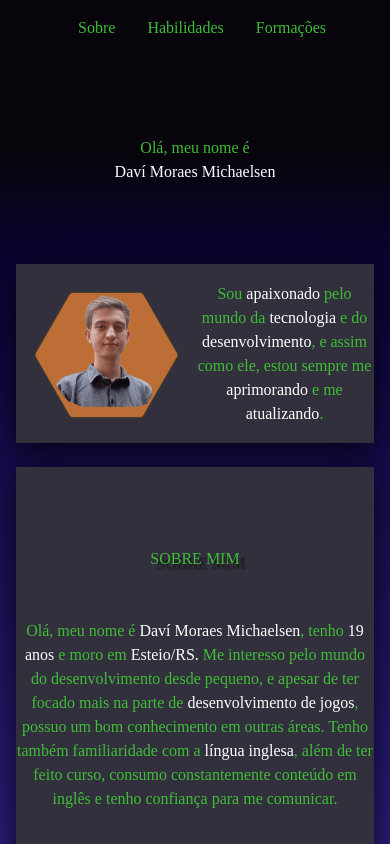
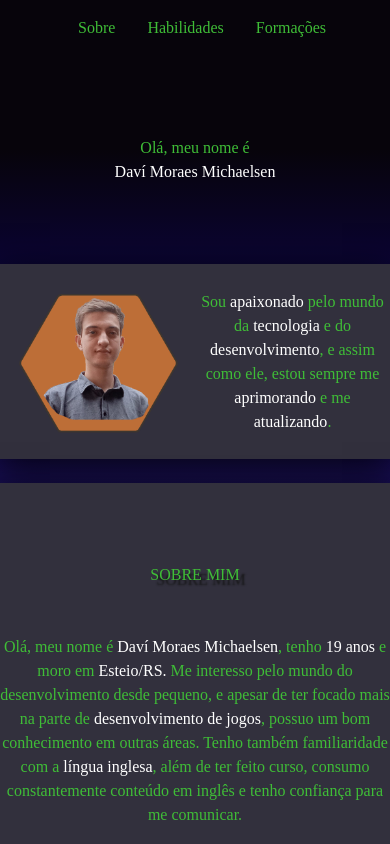
Before and after one commit to mica-davi/Michaelsen-Web-Page, a website built with Vite: page index.html in a window 390 px wide. Shown: the top 844 px of the page. Built offline with nearby package versions, Linux system fonts and the light colour scheme.

Commit message:
container sm resize

```diff
--- a/style.css
+++ b/style.css
@@ -176,6 +176,12 @@ body{
 
   width: min(var(--max-width), 100% - (var(--padding) * 2));
   margin-inline: auto;
+}
+
+@media (max-width: 50em){
+  .container{
+    width: 100%;
+  }
 }
 
 .my-name-header{
```
